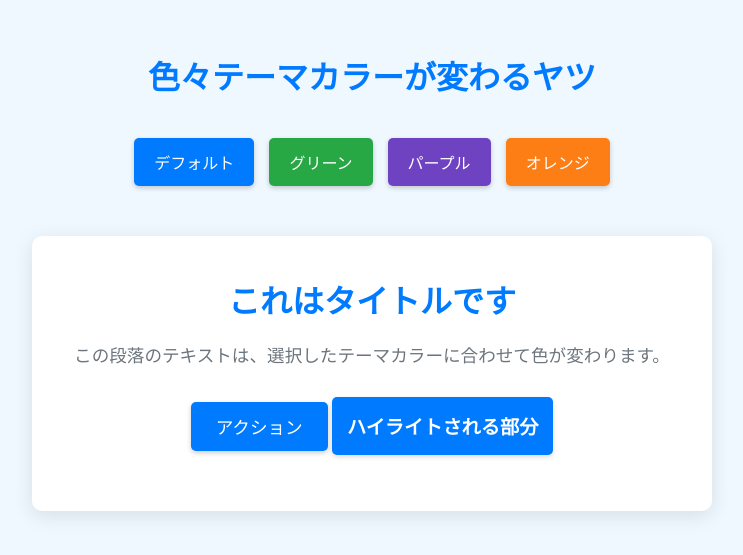
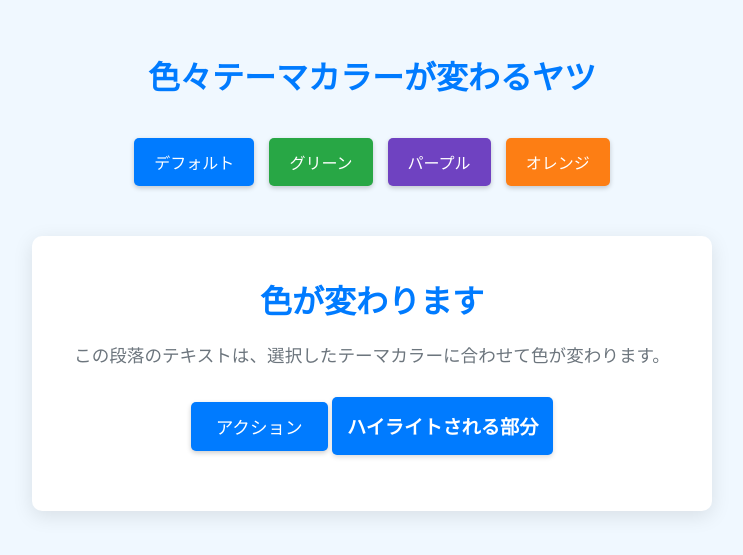
Before and after one commit to gadgeski/JavaScript_Assignment21, a plain HTML site: page index.html in a window 1280 px wide. Shown: the part 129-684 px from the top of the page, without its empty margins (268-1011 px from the left). Drawn offline with Linux system fonts and the light colour scheme.

Commit message:
Updated index.html

```diff
--- a/index.html
+++ b/index.html
@@ -25,7 +25,7 @@
     </div>
 
     <div class="content-box">
-      <h2>これはタイトルです</h2>
+      <h2>色が変わります</h2>
       <p>
         この段落のテキストは、選択したテーマカラーに合わせて色が変わります。
       </p>
```
